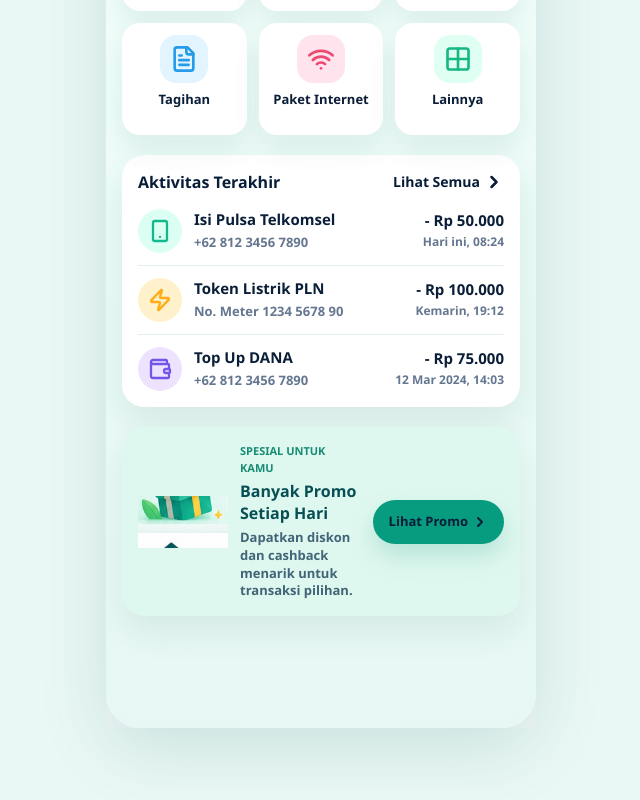
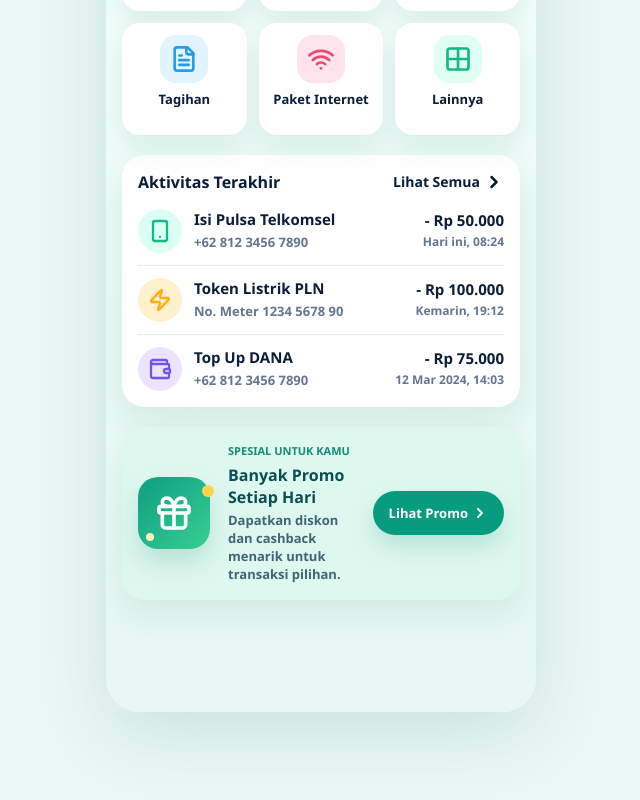
Before and after one commit to Dlennss/isiloka, a Next.js app in the folder pulsa-fe/: page / in a window 1280 px wide. Shown: the part 807-1607 px from the top of the page, without its empty margins (319-959 px from the left). Built offline with nearby package versions, Linux system fonts and the light colour scheme; no server answers.

Commit message:
Fix cropped promo card artwork

```diff
--- a/pulsa-fe/components/guest/GuestConceptHome.tsx
+++ b/pulsa-fe/components/guest/GuestConceptHome.tsx
@@ -6,6 +6,7 @@
   CreditCard,
   Eye,
   FileText,
+  Gift,
   Grid2X2,
   Plus,
   ReceiptText,
@@ -265,14 +266,12 @@
           </div>
         </section>
 
-        <section className="mt-5 flex items-center gap-3 rounded-[22px] bg-[#dff8ef] px-4 py-4 shadow-[0_16px_34px_rgba(15,78,81,0.09)]">
-          <Image
-            src="/isiloka-concept/promo_gift_illustration.png"
-            alt=""
-            width={95}
-            height={82}
-            className="h-[78px] w-[90px] shrink-0 object-contain"
-          />
+        <section className="mt-5 grid grid-cols-[72px_1fr] items-center gap-3 rounded-[22px] bg-[#dff8ef] px-4 py-4 shadow-[0_16px_34px_rgba(15,78,81,0.09)] min-[410px]:grid-cols-[78px_1fr_auto]">
+          <div className="relative grid h-[72px] w-[72px] shrink-0 place-items-center rounded-[20px] bg-[linear-gradient(135deg,#0f9d83,#36d091)] text-white shadow-[0_14px_26px_rgba(7,128,107,0.18)]">
+            <Gift className="h-10 w-10" strokeWidth={2.2} />
+            <span className="absolute -right-1 top-2 h-3 w-3 rounded-full bg-[#ffd34e]" />
+            <span className="absolute bottom-2 left-2 h-2 w-2 rounded-full bg-[#fff6bd]" />
+          </div>
           <div className="min-w-0 flex-1">
             <p className="text-[11px] font-black uppercase tracking-[0.08em] text-[#168b75]">Spesial Untuk Kamu</p>
             <h2 className="mt-1 text-[18px] font-black leading-tight text-[#084f55]">Banyak Promo Setiap Hari</h2>
@@ -281,7 +280,7 @@
           <Link
             href="/artikel"
             prefetch={false}
-            className="hidden h-11 shrink-0 items-center gap-1 rounded-full bg-[#079c7f] px-4 text-[13px] font-black text-white shadow-[0_12px_24px_rgba(0,141,111,0.18)] min-[390px]:flex"
+            className="col-span-2 flex h-11 shrink-0 items-center justify-center gap-1 rounded-full bg-[#079c7f] px-4 text-[13px] font-black text-white! shadow-[0_12px_24px_rgba(0,141,111,0.18)] visited:text-white! min-[410px]:col-span-1"
           >
             Lihat Promo
             <ChevronRight className="h-4 w-4" strokeWidth={3} />
```
